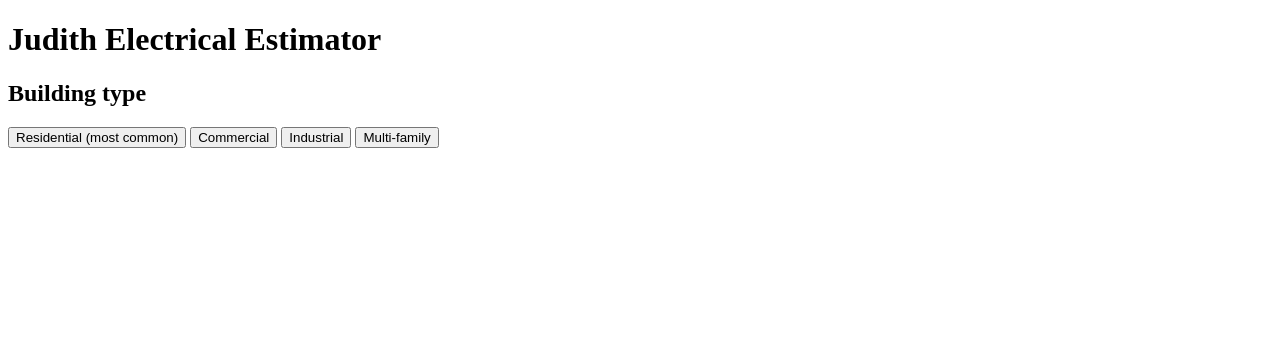
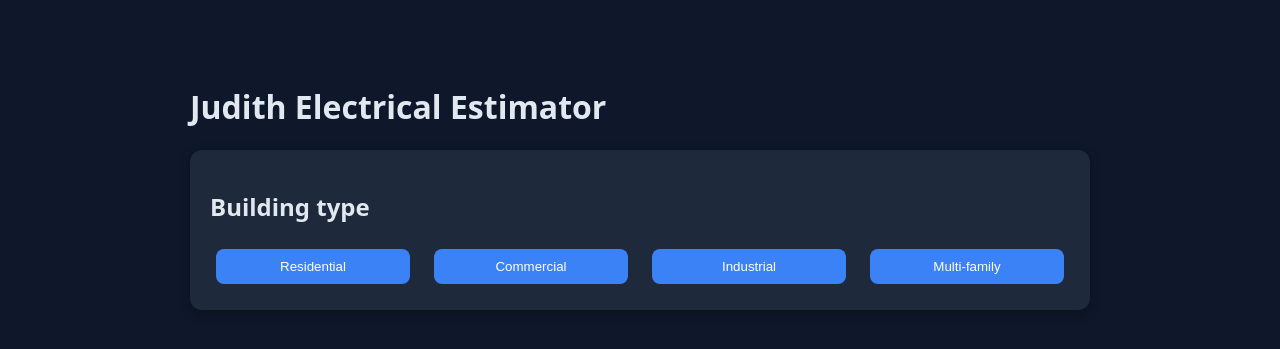
Before and after one commit to PaulMoon410/judith, a Flask app: page / in a window 1280 px wide. Shown: the top 349 px of the page. Run offline with Flask 3, Linux system fonts and the light colour scheme.

Commit message:
Improve UI styling

```diff
--- a/templates/index.html
+++ b/templates/index.html
@@ -1,28 +1,35 @@
-<!doctype html><html><head><meta charset="utf-8"><title>Judith Estimator</title></head><body>
+<!doctype html><html><head><meta charset="utf-8"><title>Judith Estimator</title>
+<style>
+body{font-family:system-ui,Arial;margin:0;background:#0f172a;color:#e2e8f0}
+.wrap{max-width:900px;margin:40px auto;padding:24px}
+.card{background:#1e293b;border-radius:12px;padding:20px;margin:16px 0;box-shadow:0 4px 12px rgba(0,0,0,.3)}
+button{background:#3b82f6;color:#fff;border:none;padding:10px 16px;border-radius:8px;margin:6px;cursor:pointer}
+button:hover{background:#2563eb}
+select,input,textarea{padding:8px;border-radius:6px;border:1px solid #334155;background:#0f172a;color:#e2e8f0;margin:6px 0;width:100%}
+.grid{display:grid;grid-template-columns:repeat(auto-fit,minmax(200px,1fr));gap:12px}
+</style></head><body><div class="wrap">
 <h1>Judith Electrical Estimator</h1>
-<h2>Building type</h2>
-<button onclick="setType('Residential')">Residential (most common)</button>
+<div class="card"><h2>Building type</h2><div class="grid">
+<button onclick="setType('Residential')">Residential</button>
 <button onclick="setType('Commercial')">Commercial</button>
 <button onclick="setType('Industrial')">Industrial</button>
 <button onclick="setType('Multi-family')">Multi-family</button>
-<div id="code" style="display:none">
-<h3>Code edition</h3>
+</div></div>
+<div id="code" class="card" style="display:none"><h3>Code edition</h3>
 <select id="edition"><option>NEC 2023</option><option>NEC 2020</option><option>NEC 2017</option></select>
-<button onclick="start()">Continue</button>
-</div>
-<div id="menu" style="display:none">
-<h3>Workflow</h3>
+<button onclick="start()">Continue</button></div>
+<div id="menu" class="card" style="display:none"><h3>Workflow</h3><div class="grid">
 <button onclick="show('blueprint')">Upload blueprints</button>
-<button onclick="show('room')">Manual room / NEC compliance</button>
+<button onclick="show('room')">Manual room / NEC</button>
 <button onclick="show('estimate')">Manual estimate</button>
-</div>
-<div id="blueprint" style="display:none"><h3>Blueprint upload</h3><input type="file"></div>
-<div id="room" style="display:none"><h3>Room / NEC</h3><input placeholder="Square footage"><input placeholder="Circuit amps"></div>
-<div id="estimate" style="display:none"><h3>Manual estimate</h3><textarea placeholder="Description"></textarea></div>
+</div></div>
+<div id="blueprint" class="card" style="display:none"><h3>Blueprint upload</h3><input type="file"></div>
+<div id="room" class="card" style="display:none"><h3>Room / NEC</h3><input placeholder="Square footage"><input placeholder="Circuit amps"></div>
+<div id="estimate" class="card" style="display:none"><h3>Manual estimate</h3><textarea placeholder="Description"></textarea></div>
 <script>
 let type='';
 function setType(t){type=t;document.getElementById('code').style.display='block';}
 function start(){document.getElementById('menu').style.display='block';}
 function show(id){['blueprint','room','estimate'].forEach(x=>document.getElementById(x).style.display=x===id?'block':'none');}
 </script>
-</body></html>
+</div></body></html>
```
Also changed, not shown: index.html (+22 -15 lines).
